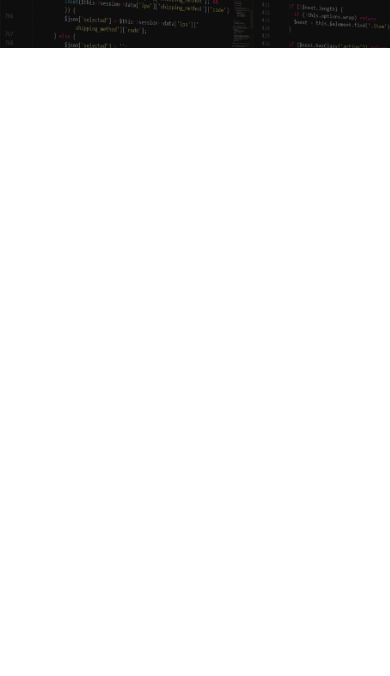
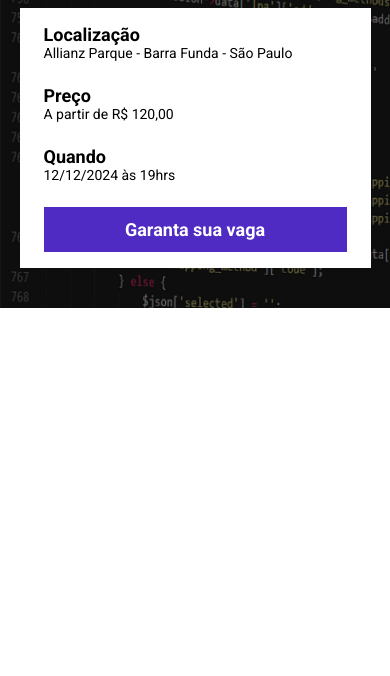
Before and after one commit to bayerpy/modulo_22, a website built with Parcel: page src/index.html in a window 390 px wide. Shown: the part 168-844 px from the top of the page. Built offline with nearby package versions, Linux system fonts and the light colour scheme.

Commit message:
criando o componentes

```diff
--- a/src/index.html
+++ b/src/index.html
@@ -18,6 +18,25 @@
             <p class="hero__text">
                 O maior evento de tecnologia começa em 30d 10h 33min 41s
             </p>
+            <div class="infos-bar">
+                <ul class="infos-bar__infos">
+                    <li class="infos-bar__infos__item">
+                        <b>Localização</b>
+                        Allianz Parque - Barra Funda - São Paulo
+                    </li>
+                    <li class="infos-bar__infos__item">
+                        <b>Preço</b>
+                        A partir de R$ 120,00
+                    </li>
+                    <li class="infos-bar__infos__item">
+                        <b>Quando</b>
+                        12/12/2024 às 19hrs
+                    </li>
+                </ul>
+                <a href="#" class="button button--primary">
+                    Garanta sua vaga
+                </a>
+            </div>
         </div>
     </header>
     <script src="scripts/main.js"></script>
--- /dev/null
+++ b/src/styles/componentes/_buttons.scss
@@ -0,0 +1,24 @@
+.button {
+    padding: 12px;
+    font-size: 18px;
+    font-weight: bold;
+    text-decoration: none;
+    text-align: center;
+    white-space: nowrap;
+
+
+    &--primary{
+        color: #fff;
+        background-color: #4F2AC3;
+    }
+
+    @media (max-width: 920px) {
+        display: flex;
+        align-items: center;
+    }
+
+    @media (max-width: 640px) {
+        display: block;
+        width: 100%;
+    }
+}
--- /dev/null
+++ b/src/styles/componentes/_infosbar.scss
@@ -0,0 +1,40 @@
+.infos-bar {
+    padding: 16px 24px;
+    background-color: #fff;
+    display: flex;
+    justify-content: space-between;
+
+    &__infos{
+        display: flex;
+        gap: 40px;
+
+        &__item{
+            font-size: 14px;
+            color: #000;
+
+            b{
+                font-size: 18px;
+                display: block;
+                color: #000;
+            }
+        }
+    }
+
+    @media (max-width: 920px) {
+        &__infos {
+            gap: 12px;
+        }
+    }
+
+    @media (max-width:640px) {
+        display: block;
+
+        &__infos {
+            display: block;
+
+            &__item{
+                margin-bottom: 24px;
+            }
+        }
+    }
+}
--- a/src/styles/main.scss
+++ b/src/styles/main.scss
@@ -1,4 +1,6 @@
 @use 'hero';
+@use 'componentes/infosbar';
+@use 'componentes/buttons';
 
 * {
     margin: 0;
@@ -6,7 +8,7 @@
     box-sizing: border-box;
     font-family: Roboto, sans-serif;
     color: #fff;
-
+    list-style: none;
 }
 
 .container {
```
